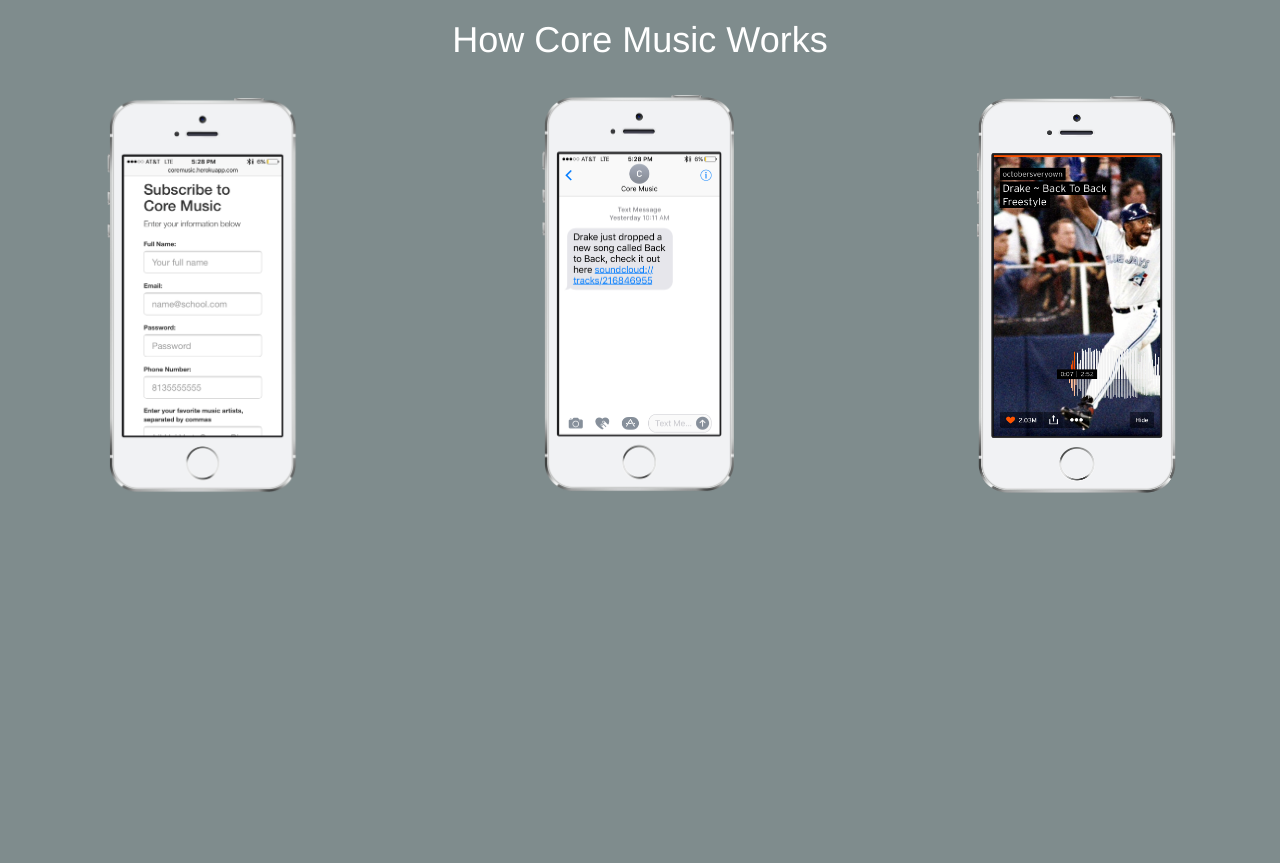
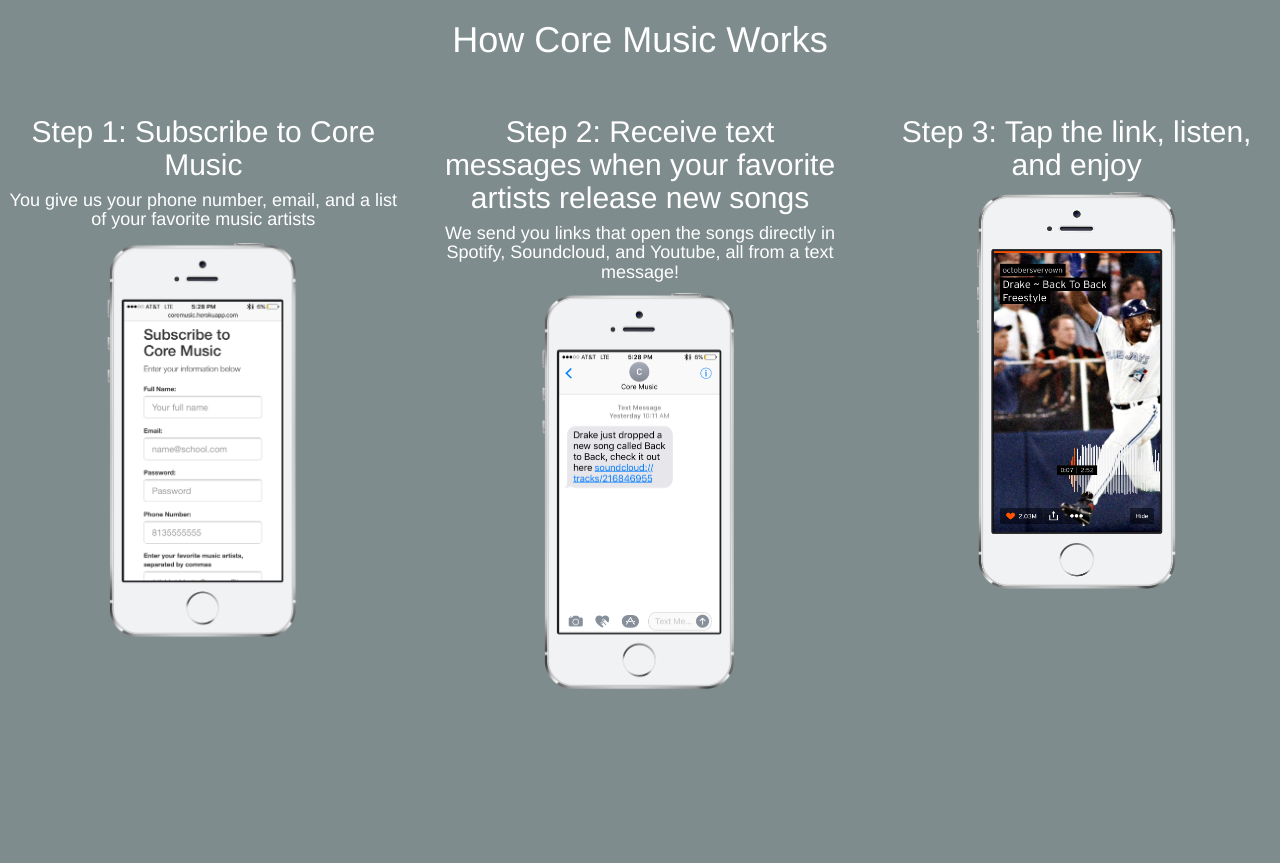
Before and after one commit to dickiebush/CoreMusic, a Flask app: page /aboutus in a window 1280 px wide. Shown: the part 51-914 px from the top of the page. Before the commit the page ends 544 px from the top, so only its background shows below. Run offline with Flask 2, Linux system fonts and the light colour scheme; some libraries are stand-ins or nearby versions.

Commit message:
about us page

```diff
--- a/templates/aboutus.html
+++ b/templates/aboutus.html
@@ -13,19 +13,25 @@
     <!-- Example row of columns -->
       <div container style="padding-top:25px" class="row">
         <center>
-        <div class="col-md-4">
+        <div class="col-md-4" style="padding-bottom:50px">
 
+          <h2 style="color:white;">Step 1: Subscribe to Core Music </h2>
+        <h4 style="color:white;">You give us your phone number, email, and a list of your favorite music artists</h4>
 <img style="width:200px; height:400px"src={{ url_for('static', filename="img/step1.png")}}>
 
 
         </div>
-        <div class="col-md-4">
+        <div class="col-md-4" style="padding-bottom:100px">
+
+        <h2 style="color:white;">Step 2: Receive text messages when your favorite artists release new songs </h2>
+           <h4 style="color:white"> We send you links that open the songs directly in Spotify, Soundcloud, and Youtube, all from a text message!</h4>
           <img style="width:200px; height:400px"src={{ url_for('static', filename="img/step2.png")}}>
-
-
 
        </div>
         <div class="col-md-4">
+
+            <h2 style="color:white;"> Step 3: Tap the link, listen, and enjoy </h2>
+
           <img style="width:200px; height:400px"src={{ url_for('static', filename="img/step3.png")}}>
 
         </div>
```
